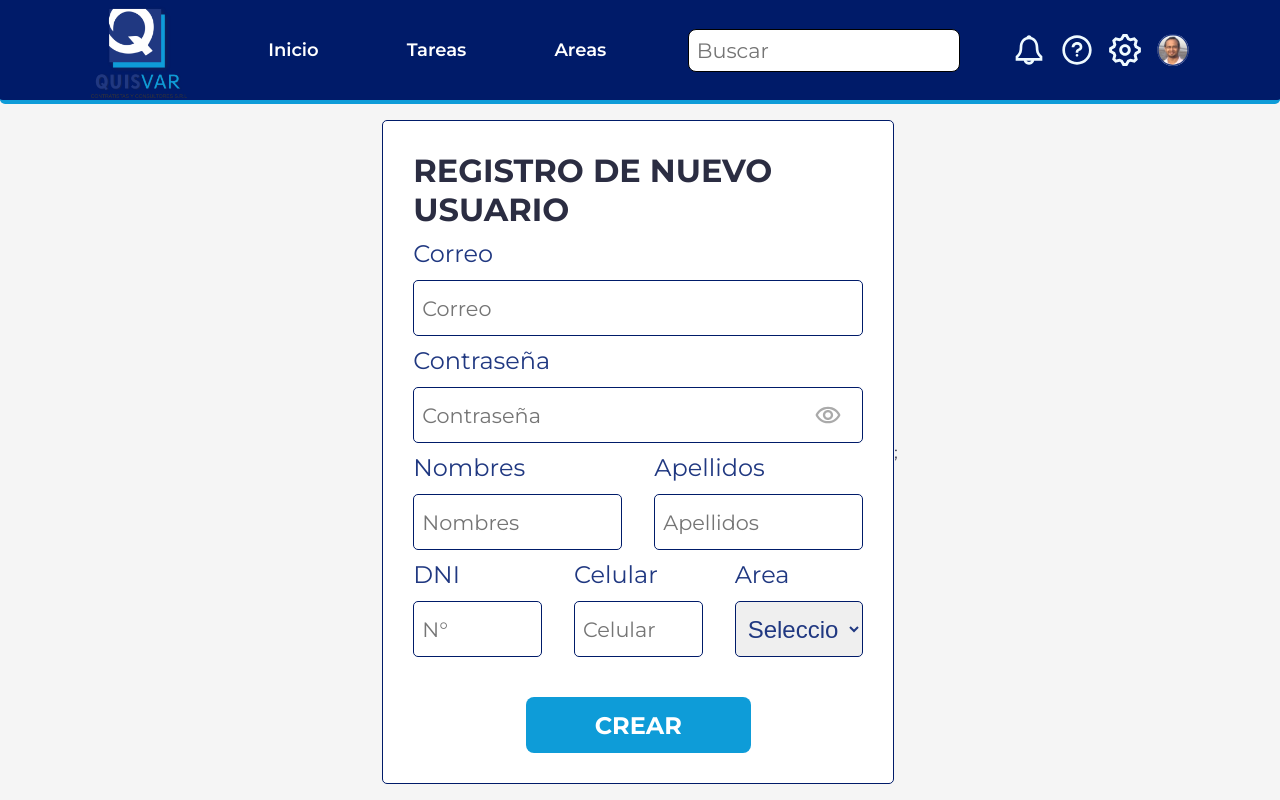
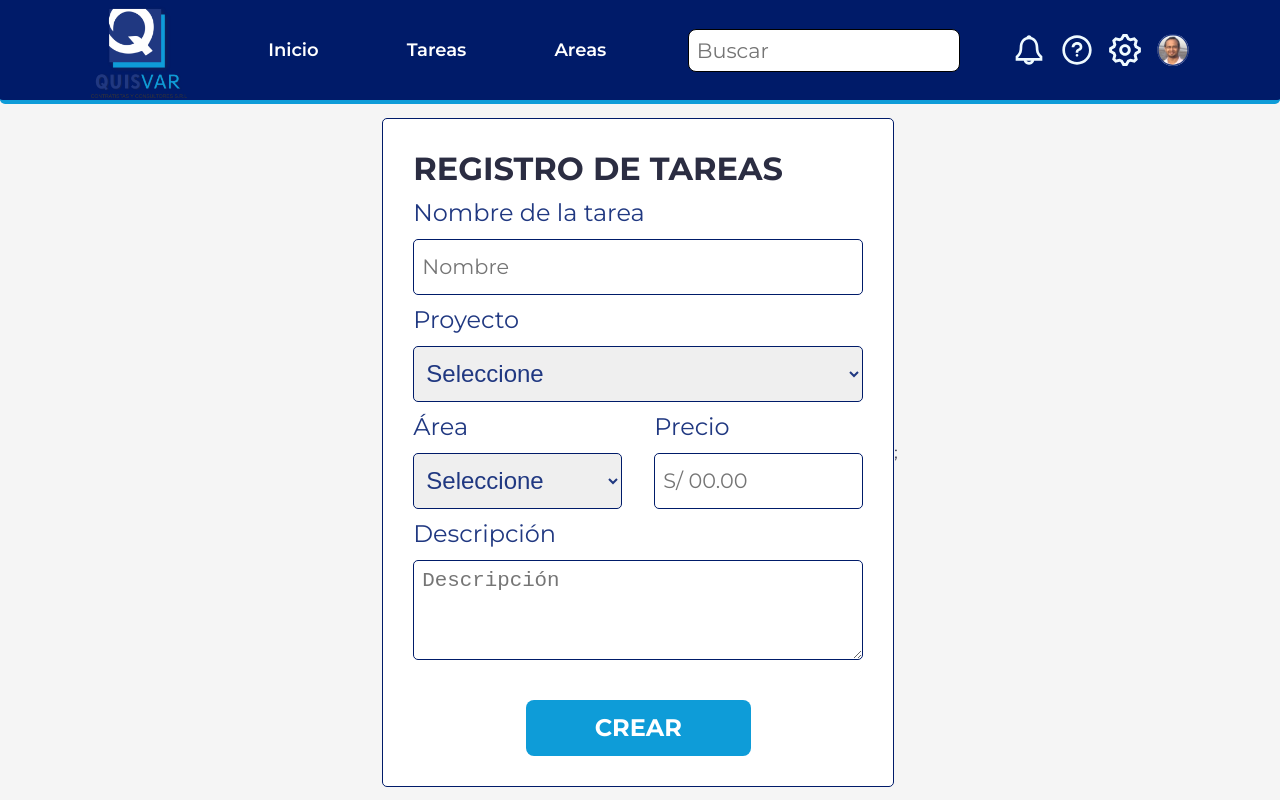
Before and after one commit to juancotrado/quisvar_proyect_ft, a React (Vite) app: page /dashboard in a window 1280 px wide. Built offline with nearby package versions, Linux system fonts and the light colour scheme.

Commit message:
fix: dashboard css styles

```diff
--- a/src/pages/dashboard/dashboard.css
+++ b/src/pages/dashboard/dashboard.css
@@ -5,39 +5,3 @@
   justify-content: center;
   align-items: center;
 }
-.card-register-user {
-  width: 40%;
-  height: 100%;
-  padding: 30px;
-  display: flex;
-  flex-direction: column;
-  gap: 10px;
-  border: 1px solid var(--color-secondary);
-  border-radius: 5px;
-  background-color: white;
-}
-.col {
-  display: flex;
-  justify-content: space-between;
-  gap: 32px;
-}
-.btn-build {
-  display: flex;
-  justify-content: center;
-  align-items: center;
-}
-.btn {
-  width: 50%;
-  height: 3.5rem;
-  border-radius: 8px;
-  font-size: var(--size-button);
-  font-weight: bold;
-  background-color: var(--color-primary);
-  color: white;
-  cursor: pointer;
-  transition: background-color 0.5s ease;
-  margin-top: 30px;
-}
-.btn:hover {
-  background-color: var(--color-secondary);
-}
--- a/src/pages/dashboard/dashboard.tsx
+++ b/src/pages/dashboard/dashboard.tsx
@@ -1,10 +1,10 @@
-import { CardRegisterUser } from '../../components';
+import { CardRegisterTask } from '../../components';
 // import Input from '../../components/shared/Input/Input';
 import './dashboard.css';
 const dashboard = () => {
   return (
     <div className="content-area">
-      <CardRegisterUser />;
+      <CardRegisterTask />;
     </div>
   );
 };
```
